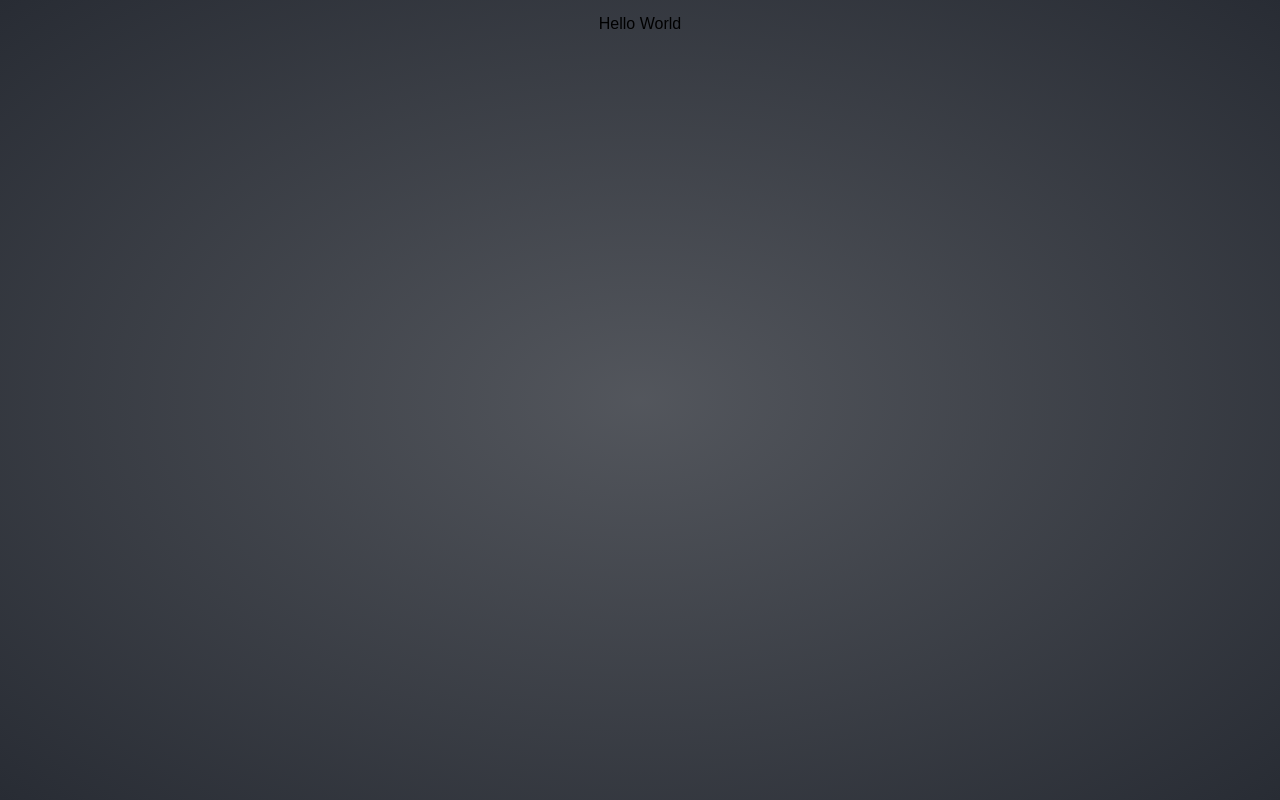
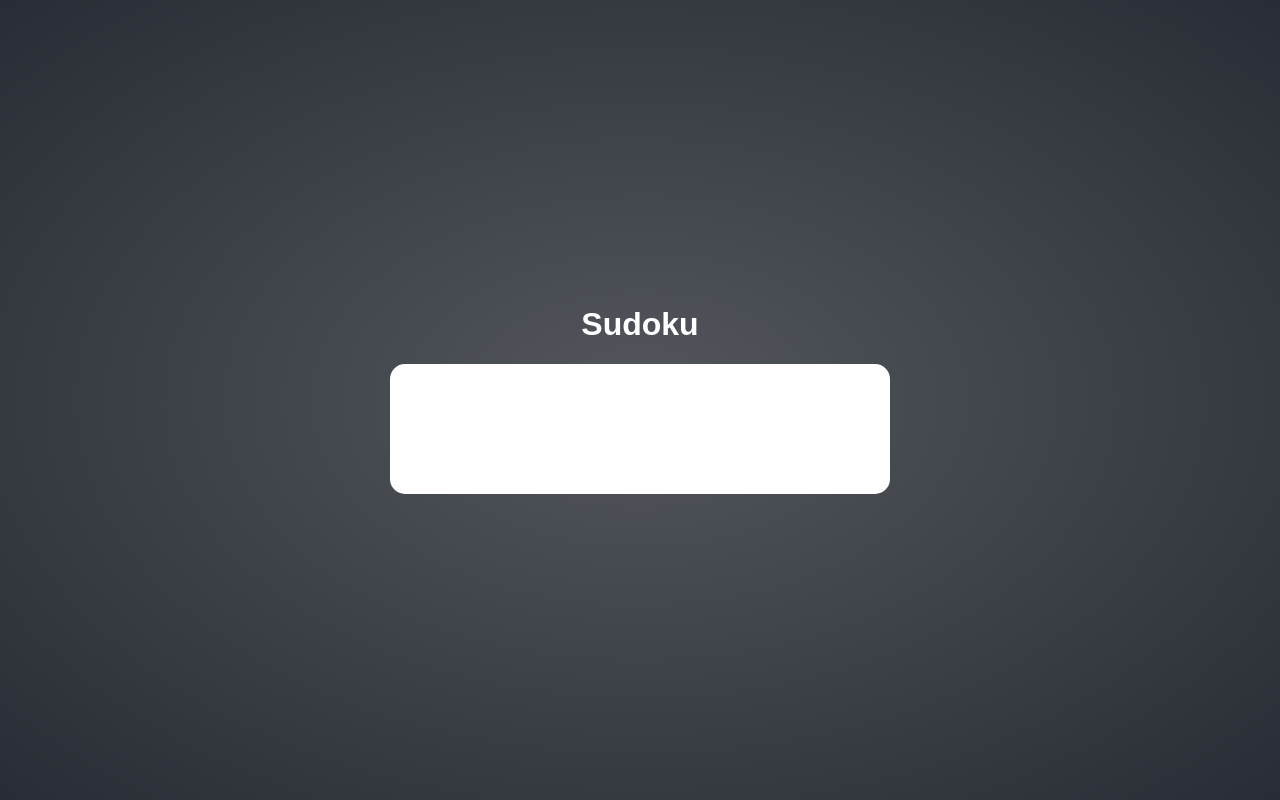
Before and after one commit to Acalltoredemption/redux-sudoku, a React (Create React App) app: page / in a window 1280 px wide. Built offline with nearby package versions, Linux system fonts and the light colour scheme.

Commit message:
implementing basic functionality of grid component

```diff
--- /dev/null
+++ b/src/components/grid/index.tsx
@@ -0,0 +1,18 @@
+import React, {FC} from "react";
+
+const Grid: FC = () => {
+    // Other on the way
+
+    return (
+        <div data-cy="grid-container">
+            {[...Array(9)].map((_, rowIndex) =>(
+            <div data-cy="grid-row-container" key={rowIndex}>
+                {[...Array(9)].map((_, colIndex) => (
+                    <div data-cy="block" key={colIndex}></div>
+                ))}
+            </div>))}
+        </div>
+    )
+}
+
+export default Grid;
--- /dev/null
+++ b/src/components/index.tsx
@@ -0,0 +1,2 @@
+export * from './styles'
+export {default as Grid} from './grid';
--- /dev/null
+++ b/src/components/styles/card/index.tsx
@@ -0,0 +1,13 @@
+import styled, {css} from 'styled-components';
+
+export const Card = styled.div`
+    ${({theme}) => css`
+    background-color: ${theme.colors.white};
+    border-radius: 15px;
+    display: flex;
+    flex: 1;
+    flex-direction: column;
+    max-height: 100px;
+    padding: 15px;
+    `}
+`
--- /dev/null
+++ b/src/components/styles/content/index.tsx
@@ -0,0 +1,9 @@
+import styled from 'styled-components';
+
+export const Content = styled.div`
+    max-width: 500px;
+    display: flex;
+    flex: 1;
+    flex-direction: column;
+    justify-content: center;
+`
--- /dev/null
+++ b/src/components/styles/index.tsx
@@ -0,0 +1,3 @@
+export * from './content'
+export * from './title'
+export * from './card'
--- /dev/null
+++ b/src/components/styles/title/index.tsx
@@ -0,0 +1,9 @@
+import styled, {css} from 'styled-components';
+
+export const Title = styled.h1`
+${({theme}) => css `
+    color: ${theme.colors.white};
+    text-align: center;
+    margin-top: 0;
+`}
+`
--- a/src/index.tsx
+++ b/src/index.tsx
@@ -1,14 +1,20 @@
 import React from 'react';
 import ReactDOM from 'react-dom';
-import {GlobalStyles} from './styles';
-
+import {GlobalStyles, theme} from './styles';
+import {ThemeProvider} from 'styled-components'
+import {Content, Title, Card, Grid} from './components';
 import reportWebVitals from './reportWebVitals';
 
 ReactDOM.render(
-  <>
+  <ThemeProvider theme={theme}>
   <GlobalStyles />
-    <div>Hello World</div>
-  </>,
+  <Content data-cy="content">
+    <Title data-cy="title">Sudoku</Title>
+    <Card data-cy="card">
+      <Grid/>
+    </Card>
+  </Content>
+  </ThemeProvider>,
   document.getElementById('root')
 );
 
--- a/src/styles/global.tsx
+++ b/src/styles/global.tsx
@@ -1,6 +1,7 @@
-import {createGlobalStyle} from 'styled-components';
+import {createGlobalStyle, css} from 'styled-components';
 
 export default createGlobalStyle`
+${({theme}) => css`{
     html {
         height: 100%;
 
@@ -11,8 +12,8 @@
             margin: 0;
         }
         #root {
-            background: radial-gradient(#282c34cc, #282c34);
-            color: '#282c34';
+            background: ${theme.colors.background};
+            color: ${theme.colors.black};
             display: flex;
             font-family: sans-serif;
             height: 100%;
@@ -20,4 +21,6 @@
             padding: 15px;
          }
     }
+}
+`}
 `
--- a/src/styles/index.tsx
+++ b/src/styles/index.tsx
@@ -1 +1,2 @@
 export {default as GlobalStyles } from './global';
+export {default as theme } from './theme';
--- /dev/null
+++ b/src/styles/theme.tsx
@@ -0,0 +1,10 @@
+export default {
+    colors: {
+        background: 'radial-gradient(#282c34cc, #282c34)',
+        black: '#282c34',
+        blue: '#a0e9fd',
+        lightBlue: '#caf3fe',
+        white: '#fff',
+    },
+    transition: '0.3s',
+}
--- /dev/null
+++ b/src/typings/theme.d.tsx
@@ -0,0 +1,8 @@
+import 'styled-components';
+import {theme} from '../styles';
+
+type Theme = typeof theme
+
+declare module 'styled-components'{
+    export interface DefaultTheme extends Theme{}
+}
```
